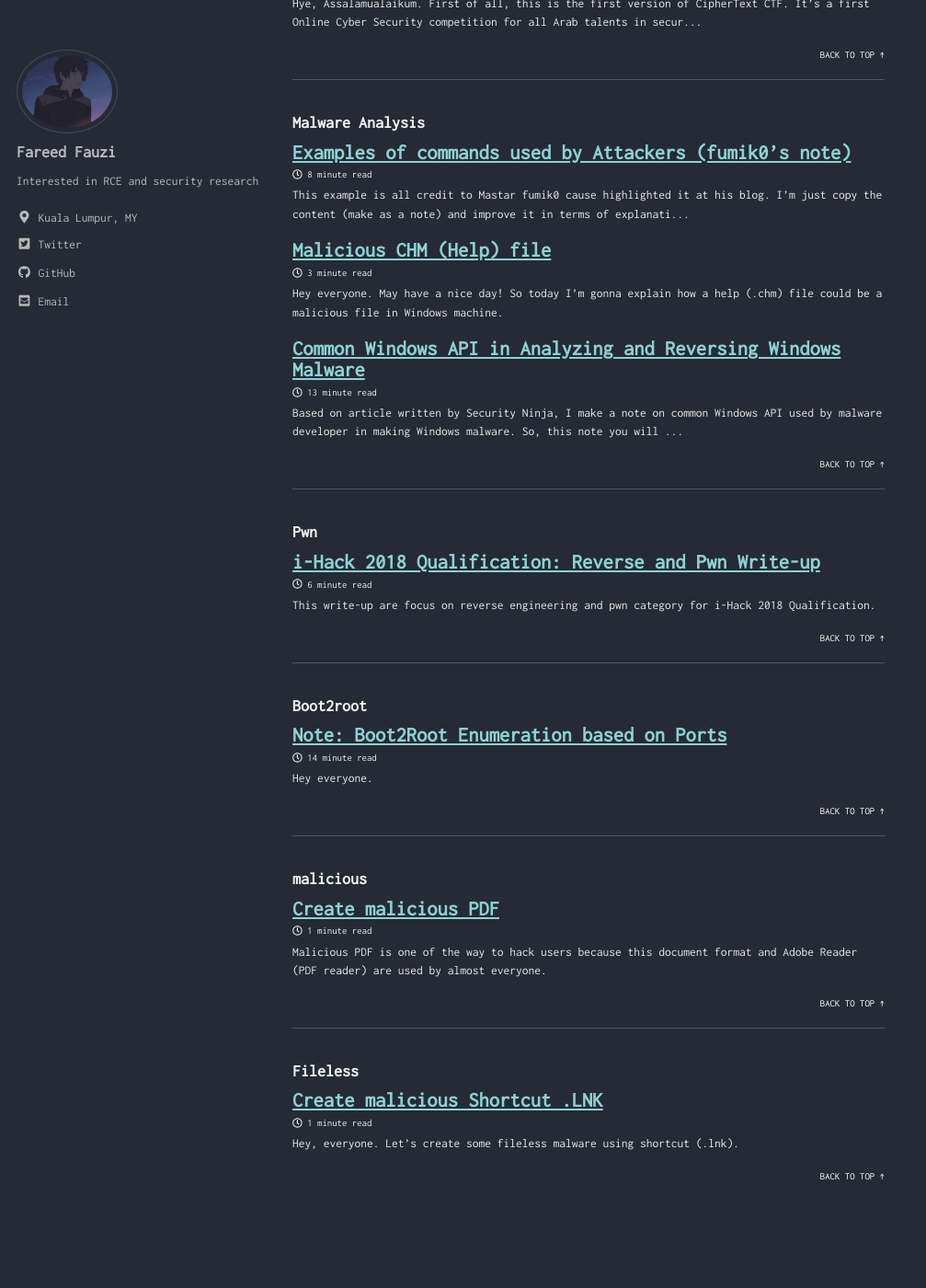
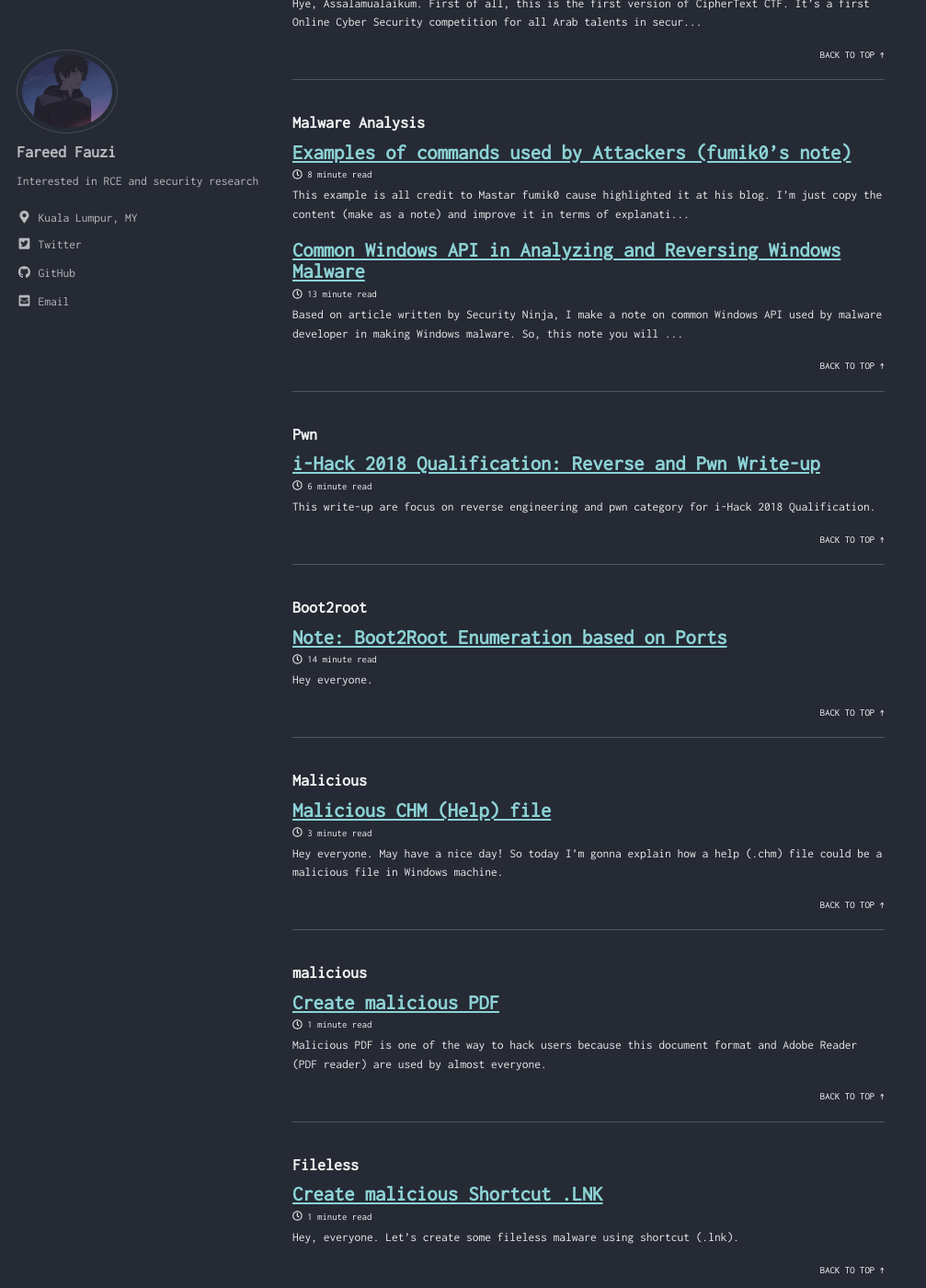
Before and after one commit to spiritedwolf/fareedfauzi.github.io, a Jekyll site: the page built from _pages/tag-archive.md, in a window 1280 px wide and 1400 px high, scrolled down 1643 px. Shown: the whole window at 92% size, without its empty margins (0-1007 px from the left). Built offline with Jekyll 4.4.1, drawn with Linux system fonts in a browser that asks for light colours; cached includes are drawn as plain includes.

Commit message:
Update 2019-12-07-Create-Malicious-Help-File.md

```diff
--- a/_posts/2019-12-07-Create-Malicious-Help-File.md
+++ b/_posts/2019-12-07-Create-Malicious-Help-File.md
@@ -3,7 +3,7 @@ title: "Malicious CHM (Help) file"
 date: "2019-12-07"
 layout: single
 tags:
-- Malware Analysis
+- Malicious
 categories:
 - Blog-post
 ---
```
